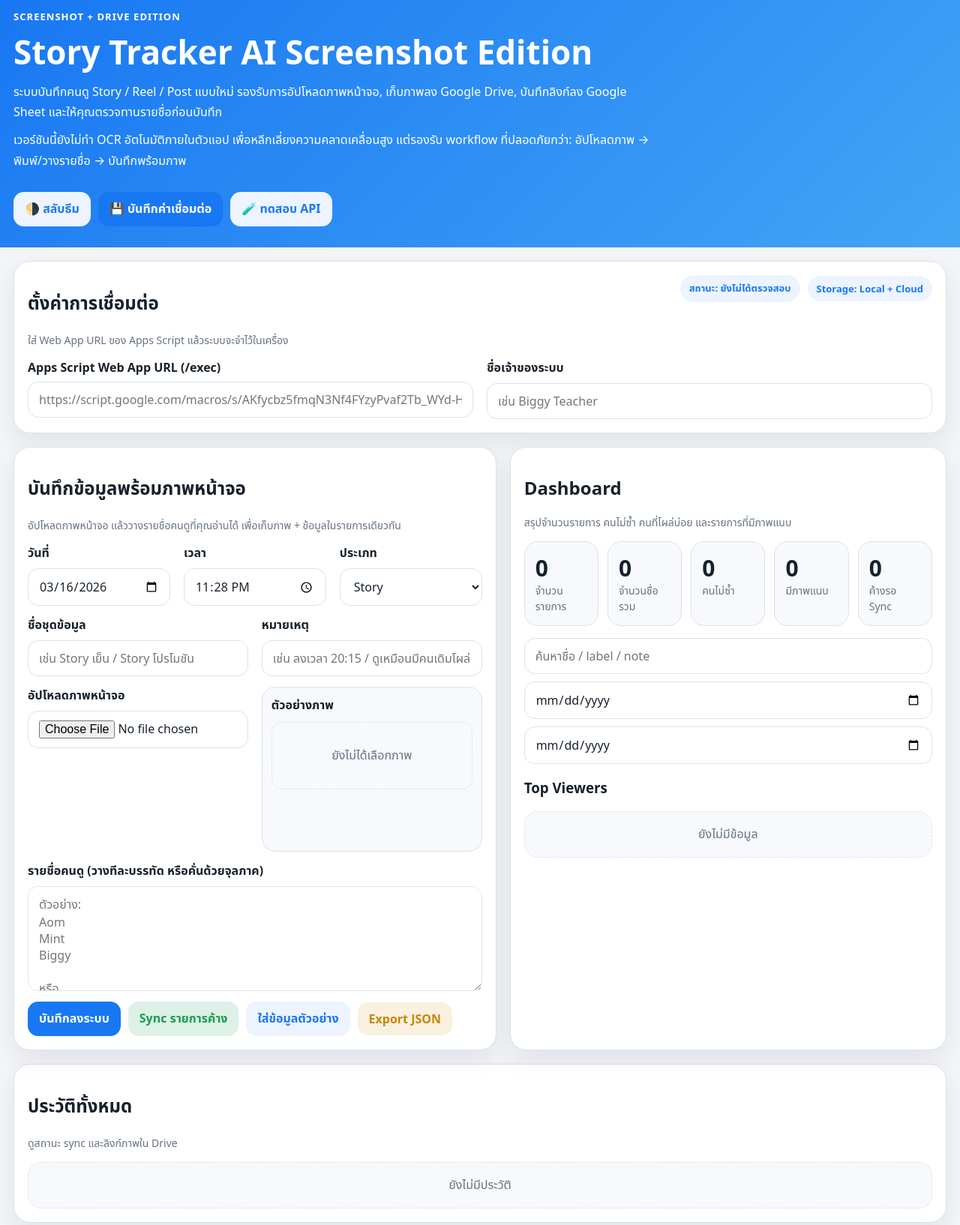
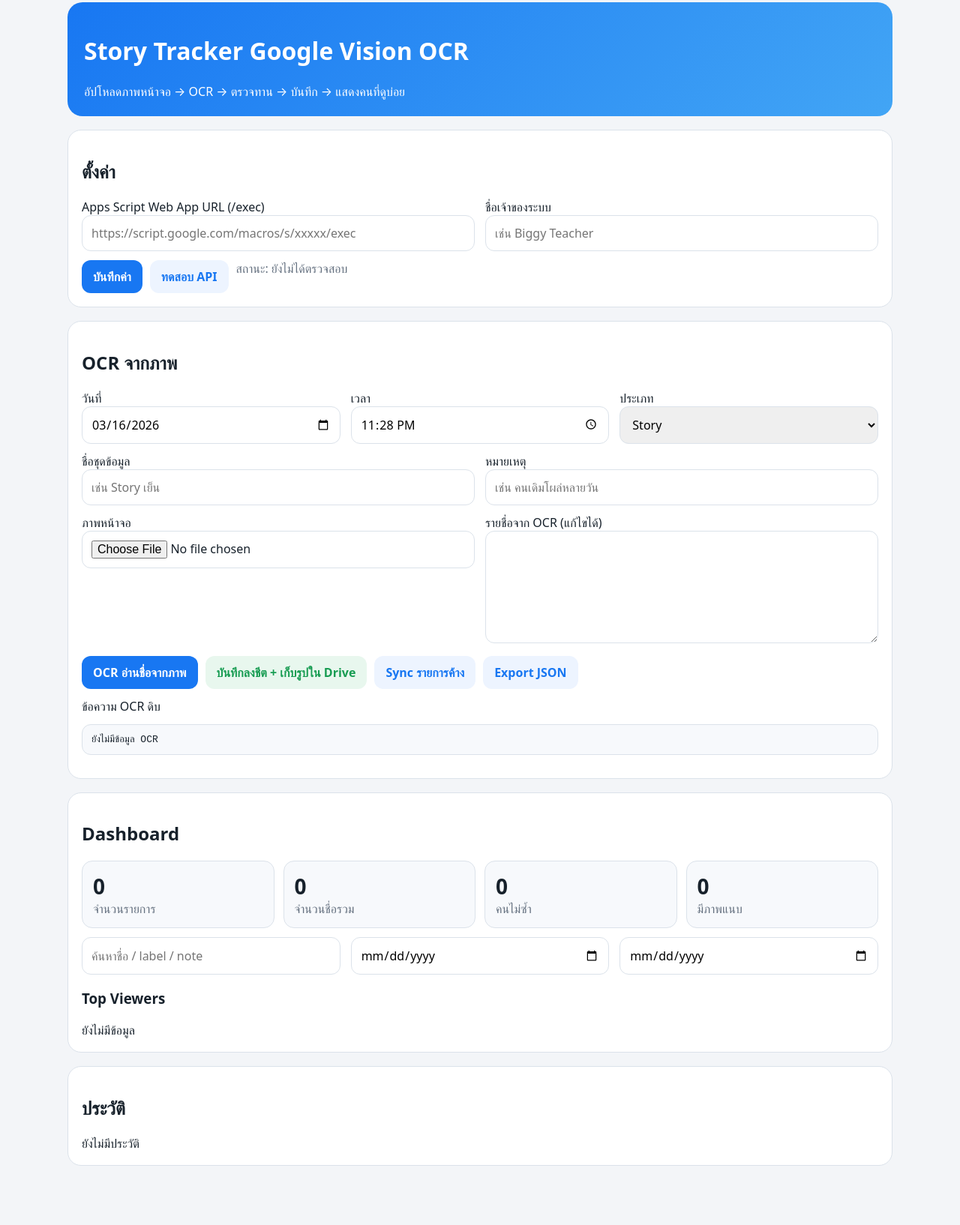
Before and after one commit to biggysorrawisit-RD/story-tracker, a plain HTML site: page index.html in a window 1280 px wide. Shown: the part 15-1649 px from the top of the page at 75% size. After the commit the page ends 1606 px from the top, so only its background shows below. Drawn offline with Linux system fonts and the light colour scheme.

Commit message:
Add files via upload

```diff
--- a/index.html
+++ b/index.html
@@ -1,163 +1,111 @@
 <!DOCTYPE html>
-<html lang="th">
-<head>
-  <meta charset="UTF-8" />
-  <meta name="viewport" content="width=device-width, initial-scale=1.0" />
-  <title>Story Tracker Screenshot Edition</title>
-  <meta name="theme-color" content="#1877f2" />
-  <link rel="stylesheet" href="./assets/styles.css" />
-</head>
-<body data-theme="light">
-  <div class="app">
-    <header class="hero">
-      <div class="hero__inner">
-        <div>
-          <p class="eyebrow">Screenshot + Drive Edition</p>
-          <h1>Story Tracker AI Screenshot Edition</h1>
-          <p class="hero__desc">
-            ระบบบันทึกคนดู Story / Reel / Post แบบใหม่ รองรับการอัปโหลดภาพหน้าจอ,
-            เก็บภาพลง Google Drive, บันทึกลิงก์ลง Google Sheet และให้คุณตรวจทานรายชื่อก่อนบันทึก
-          </p>
-          <p class="hero__note">
-            เวอร์ชันนี้ยังไม่ทำ OCR อัตโนมัติภายในตัวแอป เพื่อหลีกเลี่ยงความคลาดเคลื่อนสูง
-            แต่รองรับ workflow ที่ปลอดภัยกว่า: อัปโหลดภาพ → พิมพ์/วางรายชื่อ → บันทึกพร้อมภาพ
-          </p>
-        </div>
-        <div class="hero__actions">
-          <button id="toggleThemeBtn" class="btn btn--ghost">🌗 สลับธีม</button>
-          <button id="saveConfigBtn" class="btn btn--primary">💾 บันทึกค่าเชื่อมต่อ</button>
-          <button id="testBtn" class="btn btn--ghost">🧪 ทดสอบ API</button>
-        </div>
-      </div>
-    </header>
+<html lang="th"><head><meta charset="UTF-8"><meta name="viewport" content="width=device-width,initial-scale=1">
+<title>Story Tracker OCR</title>
+<style>
+body{font-family:system-ui,-apple-system,sans-serif;margin:0;background:#f3f5f8;color:#17212b}
+.wrap{max-width:1100px;margin:0 auto;padding:18px}.panel{background:#fff;border:1px solid #dbe2ea;border-radius:18px;padding:18px;margin-bottom:18px}
+.hero{background:linear-gradient(135deg,#1877f2,#42a5f5);color:#fff;border-radius:20px;padding:22px;margin-bottom:18px}
+.grid{display:grid;gap:14px}.g2{grid-template-columns:1fr 1fr}.g3{grid-template-columns:1fr 1fr 1fr}@media(max-width:900px){.g2,.g3{grid-template-columns:1fr}}
+input,select,textarea,button{font:inherit} input,select,textarea{width:100%;padding:12px;border:1px solid #dbe2ea;border-radius:12px;box-sizing:border-box}
+textarea{min-height:150px} button{padding:11px 15px;border:0;border-radius:12px;cursor:pointer;font-weight:700}
+.primary{background:#1877f2;color:#fff}.ghost{background:#edf4ff;color:#1877f2}.success{background:#e8f7ee;color:#179c52}
+.actions{display:flex;gap:10px;flex-wrap:wrap}.muted{color:#667281}.stats{display:grid;grid-template-columns:repeat(4,1fr);gap:12px}@media(max-width:900px){.stats{grid-template-columns:1fr 1fr}}
+.stat{background:#f7f9fc;border:1px solid #dbe2ea;border-radius:14px;padding:14px}.num{font-size:28px;font-weight:900}
+.list{display:flex;flex-direction:column;gap:10px}.item{background:#f7f9fc;border:1px solid #dbe2ea;border-radius:14px;padding:14px;display:flex;justify-content:space-between;gap:12px;flex-wrap:wrap}
+img{max-width:100%;max-height:280px;border:1px solid #dbe2ea;border-radius:12px}
+pre{white-space:pre-wrap;background:#f7f9fc;border:1px solid #dbe2ea;border-radius:12px;padding:12px}
+.tag{display:inline-block;background:#fff;border:1px solid #dbe2ea;border-radius:999px;padding:5px 9px;margin:4px 6px 0 0;font-size:12px}
+</style></head><body><div class="wrap">
+<div class="hero"><h1>Story Tracker Google Vision OCR</h1><div>อัปโหลดภาพหน้าจอ → OCR → ตรวจทาน → บันทึก → แสดงคนที่ดูบ่อย</div></div>
 
-    <main class="page">
-      <section class="panel">
-        <div class="panel__header">
-          <div>
-            <h2>ตั้งค่าการเชื่อมต่อ</h2>
-            <p class="muted">ใส่ Web App URL ของ Apps Script แล้วระบบจะจำไว้ในเครื่อง</p>
-          </div>
-          <div class="chips">
-            <span id="apiStatus" class="chip">สถานะ: ยังไม่ได้ตรวจสอบ</span>
-            <span id="storageStatus" class="chip">Storage: Local + Cloud</span>
-          </div>
-        </div>
-        <div class="grid grid--2">
-          <label class="field">
-            <span>Apps Script Web App URL (/exec)</span>
-            <input id="apiUrl" type="url" placeholder="https://script.google.com/macros/s/AKfycbz5fmqN3Nf4FYzyPvaf2Tb_WYd-HGUn_oNc9bq5yTFMjGRP4gEJmsHAL3UlPXnKXNCrLA/exec">
-          </label>
-          <label class="field">
-            <span>ชื่อเจ้าของระบบ</span>
-            <input id="ownerName" type="text" placeholder="เช่น Biggy Teacher">
-          </label>
-        </div>
-      </section>
+<div class="panel">
+<h2>ตั้งค่า</h2>
+<div class="grid g2">
+<div><div>Apps Script Web App URL (/exec)</div><input id="apiUrl" placeholder="https://script.google.com/macros/s/xxxxx/exec"></div>
+<div><div>ชื่อเจ้าของระบบ</div><input id="ownerName" placeholder="เช่น Biggy Teacher"></div>
+</div>
+<div class="actions" style="margin-top:12px">
+<button class="primary" id="saveCfg">บันทึกค่า</button>
+<button class="ghost" id="testApi">ทดสอบ API</button>
+<div id="status" class="muted">สถานะ: ยังไม่ได้ตรวจสอบ</div>
+</div>
+</div>
 
-      <div class="grid grid--content">
-        <section class="panel">
-          <div class="panel__header">
-            <div>
-              <h2>บันทึกข้อมูลพร้อมภาพหน้าจอ</h2>
-              <p class="muted">อัปโหลดภาพหน้าจอ แล้ววางรายชื่อคนดูที่คุณอ่านได้ เพื่อเก็บภาพ + ข้อมูลในรายการเดียวกัน</p>
-            </div>
-          </div>
+<div class="panel">
+<h2>OCR จากภาพ</h2>
+<div class="grid g3">
+<div><div>วันที่</div><input id="date" type="date"></div>
+<div><div>เวลา</div><input id="time" type="time"></div>
+<div><div>ประเภท</div><select id="type"><option value="story">Story</option><option value="reel">Reel</option><option value="post">Post</option><option value="other">Other</option></select></div>
+</div>
+<div class="grid g2" style="margin-top:12px">
+<div><div>ชื่อชุดข้อมูล</div><input id="label" placeholder="เช่น Story เย็น"></div>
+<div><div>หมายเหตุ</div><input id="note" placeholder="เช่น คนเดิมโผล่หลายวัน"></div>
+</div>
+<div class="grid g2" style="margin-top:12px">
+<div><div>ภาพหน้าจอ</div><input id="image" type="file" accept="image/*"><div style="margin-top:10px"><img id="preview" style="display:none"></div></div>
+<div><div>รายชื่อจาก OCR (แก้ไขได้)</div><textarea id="viewers"></textarea></div>
+</div>
+<div class="actions" style="margin-top:12px">
+<button class="primary" id="runOcr">OCR อ่านชื่อจากภาพ</button>
+<button class="success" id="saveEntry">บันทึกลงชีต + เก็บรูปใน Drive</button>
+<button class="ghost" id="syncPending">Sync รายการค้าง</button>
+<button class="ghost" id="exportJson">Export JSON</button>
+</div>
+<div style="margin-top:12px"><div>ข้อความ OCR ดิบ</div><pre id="rawText">ยังไม่มีข้อมูล OCR</pre></div>
+</div>
 
-          <form id="entryForm" class="stack">
-            <div class="grid grid--3">
-              <label class="field">
-                <span>วันที่</span>
-                <input id="entryDate" type="date">
-              </label>
-              <label class="field">
-                <span>เวลา</span>
-                <input id="entryTime" type="time">
-              </label>
-              <label class="field">
-                <span>ประเภท</span>
-                <select id="entryType">
-                  <option value="story">Story</option>
-                  <option value="reel">Reel / Video</option>
-                  <option value="post">Post</option>
-                  <option value="other">อื่น ๆ</option>
-                </select>
-              </label>
-            </div>
+<div class="panel">
+<h2>Dashboard</h2>
+<div class="stats" id="stats"></div>
+<div class="grid g3" style="margin-top:12px">
+<input id="search" placeholder="ค้นหาชื่อ / label / note"><input id="start" type="date"><input id="end" type="date">
+</div>
+<h3>Top Viewers</h3><div class="list" id="ranking"></div>
+</div>
 
-            <div class="grid grid--2">
-              <label class="field">
-                <span>ชื่อชุดข้อมูล</span>
-                <input id="entryLabel" type="text" placeholder="เช่น Story เย็น / Story โปรโมชัน">
-              </label>
-              <label class="field">
-                <span>หมายเหตุ</span>
-                <input id="entryNote" type="text" placeholder="เช่น ลงเวลา 20:15 / ดูเหมือนมีคนเดิมโผล่บ่อย">
-              </label>
-            </div>
+<div class="panel">
+<h2>ประวัติ</h2><div class="list" id="history"></div>
+</div>
 
-            <div class="grid grid--2">
-              <label class="field">
-                <span>อัปโหลดภาพหน้าจอ</span>
-                <input id="entryImage" type="file" accept="image/*">
-              </label>
-              <div class="preview-box">
-                <div class="preview-box__title">ตัวอย่างภาพ</div>
-                <img id="imagePreview" class="preview-box__img hidden" alt="preview">
-                <div id="imagePreviewEmpty" class="empty-box">ยังไม่ได้เลือกภาพ</div>
-              </div>
-            </div>
-
-            <label class="field">
-              <span>รายชื่อคนดู (วางทีละบรรทัด หรือคั่นด้วยจุลภาค)</span>
-              <textarea id="entryViewers" placeholder="ตัวอย่าง:
-Aom
-Mint
-Biggy
-
-หรือ
-Aom, Mint, Biggy"></textarea>
-            </label>
-
-            <div class="actions">
-              <button type="submit" class="btn btn--primary">บันทึกลงระบบ</button>
-              <button id="syncBtn" type="button" class="btn btn--success">Sync รายการค้าง</button>
-              <button id="demoBtn" type="button" class="btn btn--ghost">ใส่ข้อมูลตัวอย่าง</button>
-              <button id="exportBtn" type="button" class="btn btn--warning">Export JSON</button>
-            </div>
-          </form>
-        </section>
-
-        <section class="panel">
-          <div class="panel__header">
-            <div>
-              <h2>Dashboard</h2>
-              <p class="muted">สรุปจำนวนรายการ คนไม่ซ้ำ คนที่โผล่บ่อย และรายการที่มีภาพแนบ</p>
-            </div>
-          </div>
-          <div id="statsGrid" class="stats"></div>
-          <div class="toolbar">
-            <input id="searchInput" placeholder="ค้นหาชื่อ / label / note">
-            <input id="startDate" type="date">
-            <input id="endDate" type="date">
-          </div>
-          <h3>Top Viewers</h3>
-          <div id="rankingList" class="list"></div>
-        </section>
-      </div>
-
-      <section class="panel">
-        <div class="panel__header">
-          <div>
-            <h2>ประวัติทั้งหมด</h2>
-            <p class="muted">ดูสถานะ sync และลิงก์ภาพใน Drive</p>
-          </div>
-        </div>
-        <div id="historyList" class="list"></div>
-      </section>
-    </main>
-  </div>
-
-  <script type="module" src="./assets/app.js"></script>
-</body>
-</html>
+<script>
+const K={data:'st_gv_data',cfg:'st_gv_cfg'};
+const $=id=>document.getElementById(id);
+const today=()=>{const d=new Date();return `${d.getFullYear()}-${String(d.getMonth()+1).padStart(2,'0')}-${String(d.getDate()).padStart(2,'0')}`};
+const nowTime=()=>{const d=new Date();return `${String(d.getHours()).padStart(2,'0')}:${String(d.getMinutes()).padStart(2,'0')}`};
+const uid=()=>window.crypto?.randomUUID?.()||('id-'+Date.now()+'-'+Math.random().toString(16).slice(2));
+const getJ=(k,f)=>{try{return JSON.parse(localStorage.getItem(k))??f}catch{return f}};
+const setJ=(k,v)=>localStorage.setItem(k,JSON.stringify(v));
+const cfg=()=>getJ(K.cfg,{apiUrl:'',ownerName:''});
+const rows=()=>getJ(K.data,[]);
+const esc=s=>String(s??'').replaceAll('&','&amp;').replaceAll('<','&lt;').replaceAll('>','&gt;').replaceAll('"','&quot;').replaceAll("'","&#039;");
+const norm=raw=>{const m=new Map(); String(raw||'').split(/\n|,/g).map(x=>x.trim()).filter(Boolean).forEach(n=>{const k=n.toLowerCase();if(!m.has(k))m.set(k,n)}); return [...m.values()]};
+const fileToB64=f=>new Promise((res,rej)=>{const r=new FileReader();r.onload=()=>res(String(r.result||''));r.onerror=rej;r.readAsDataURL(f)});
+async function api(action,payload={}){const c=cfg(); if(!c.apiUrl) throw new Error('ยังไม่ได้ใส่ Web App URL'); const r=await fetch(c.apiUrl,{method:'POST',headers:{'Content-Type':'text/plain;charset=utf-8'},body:JSON.stringify({action,payload})}); const j=await r.json(); if(!j.ok) throw new Error(j.message||'API error'); return j;}
+let currentImage='', currentRaw='';
+function init(){ $('date').value=today(); $('time').value=nowTime(); $('apiUrl').value=cfg().apiUrl||''; $('ownerName').value=cfg().ownerName||''; render(); }
+$('saveCfg').onclick=()=>{setJ(K.cfg,{apiUrl:$('apiUrl').value.trim(),ownerName:$('ownerName').value.trim()}); alert('บันทึกค่าแล้ว')};
+$('testApi').onclick=async()=>{try{await api('ping',{}); $('status').textContent='สถานะ: เชื่อมต่อสำเร็จ'}catch(e){$('status').textContent='สถานะ: '+e.message}};
+$('image').onchange=async(e)=>{const f=e.target.files?.[0]; if(!f) return; currentImage=await fileToB64(f); $('preview').src=currentImage; $('preview').style.display='block';};
+$('runOcr').onclick=async()=>{try{ if(!currentImage) throw new Error('กรุณาเลือกภาพก่อน'); const j=await api('ocrScreenshot',{imageBase64:currentImage}); currentRaw=j.rawText||''; $('rawText').textContent=currentRaw||'ไม่พบข้อความ'; $('viewers').value=(j.candidateNames||[]).join('\n'); alert('OCR สำเร็จ พบชื่อเบื้องต้น '+((j.candidateNames||[]).length)+' รายการ'); }catch(e){alert(e.message)}};
+$('saveEntry').onclick=async()=>{try{
+  const viewers=norm($('viewers').value); if(!viewers.length) throw new Error('กรุณาตรวจทานรายชื่ออย่างน้อย 1 ชื่อ');
+  const c=cfg();
+  const entry={id:uid(),date:$('date').value||today(),time:$('time').value||nowTime(),type:$('type').value,label:$('label').value.trim()||'ไม่ได้ระบุ',note:$('note').value.trim(),viewers,ownerName:c.ownerName||'',imageBase64:currentImage,imageDriveUrl:'',imageFileId:'',ocrRawText:currentRaw,syncStatus:'pending',updatedAt:new Date().toISOString()};
+  setJ(K.data,[entry,...rows()]);
+  if(c.apiUrl){ const r=await api('saveEntryWithImage',{entry}); setJ(K.data, rows().map(x=>x.id===entry.id?({...x,syncStatus:'synced',imageDriveUrl:r.imageDriveUrl||'',imageFileId:r.imageFileId||''}):x)); }
+  $('label').value=''; $('note').value=''; $('viewers').value=''; $('rawText').textContent='ยังไม่มีข้อมูล OCR'; $('image').value=''; $('preview').style.display='none'; currentImage=''; currentRaw=''; render(); alert('บันทึกข้อมูลแล้ว');
+}catch(e){alert(e.message)}};
+$('syncPending').onclick=async()=>{try{let count=0; for(const entry of rows().filter(x=>x.syncStatus!=='synced')){const r=await api('saveEntryWithImage',{entry}); count++; setJ(K.data, rows().map(x=>x.id===entry.id?({...x,syncStatus:'synced',imageDriveUrl:r.imageDriveUrl||'',imageFileId:r.imageFileId||''}):x));} render(); alert('Sync สำเร็จ '+count+' รายการ');}catch(e){alert(e.message)}};
+$('exportJson').onclick=()=>{const blob=new Blob([JSON.stringify(rows(),null,2)],{type:'application/json'}); const a=document.createElement('a'); a.href=URL.createObjectURL(blob); a.download='story_tracker_google_vision_ocr.json'; a.click(); URL.revokeObjectURL(a.href);};
+['search','start','end'].forEach(id=>$(id).addEventListener('input',render));
+function filtered(){const q=$('search').value.trim().toLowerCase(), s=$('start').value, e=$('end').value; return rows().filter(r=>{const okQ=!q||r.viewers.some(v=>v.toLowerCase().includes(q))||String(r.label||'').toLowerCase().includes(q)||String(r.note||'').toLowerCase().includes(q); const okS=!s||r.date>=s; const okE=!e||r.date<=e; return okQ&&okS&&okE;});}
+function render(){const data=filtered(); const totalEntries=data.length, totalViews=data.reduce((a,b)=>a+b.viewers.length,0), unique=new Set(data.flatMap(r=>r.viewers.map(v=>v.toLowerCase()))).size, withImage=data.filter(r=>r.imageDriveUrl||r.imageBase64).length;
+ $('stats').innerHTML=[['จำนวนรายการ',totalEntries],['จำนวนชื่อรวม',totalViews],['คนไม่ซ้ำ',unique],['มีภาพแนบ',withImage]].map(([l,v])=>`<div class="stat"><div class="num">${esc(v)}</div><div class="muted">${esc(l)}</div></div>`).join('');
+ const count={}, days={}, names={}; data.forEach(r=>{const seen=new Set(); r.viewers.forEach(n=>{const k=n.toLowerCase(); count[k]=(count[k]||0)+1; names[k]=names[k]||n; if(!seen.has(k)){days[k]=(days[k]||0)+1; seen.add(k)}})});
+ const ranked=Object.keys(count).map(k=>({name:names[k],total:count[k],days:days[k]||0})).sort((a,b)=>b.total-a.total||b.days-a.days||a.name.localeCompare(b.name,'th'));
+ $('ranking').innerHTML=ranked.length?ranked.slice(0,10).map((r,i)=>`<div class="item"><div><div style="font-weight:900">${i+1}. ${esc(r.name)}</div><div class="muted">รวม ${r.total} ครั้ง • โผล่ ${r.days} วัน</div></div><div>${r.total}</div></div>`).join(''):`<div class="empty">ยังไม่มีข้อมูล</div>`;
+ $('history').innerHTML=data.length?[...data].sort((a,b)=>(b.date+b.time).localeCompare(a.date+a.time)).map(r=>`<div class="item"><div><div style="font-weight:900">${esc(r.date)} ${esc(r.time||'')} • ${esc(r.type)}</div><div class="muted">${esc(r.label||'')}${r.note?(' • '+esc(r.note)):''}</div><div class="muted">sync: ${esc(r.syncStatus||'pending')}${r.imageDriveUrl?(' • <a target="_blank" rel="noopener" href="'+esc(r.imageDriveUrl)+'">เปิดรูปใน Drive</a>'):''}</div><div>${r.viewers.map(v=>`<span class="tag">${esc(v)}</span>`).join('')}</div></div></div>`).join(''):`<div class="empty">ยังไม่มีประวัติ</div>`;
+}
+init();
+</script></div></body></html>
```
